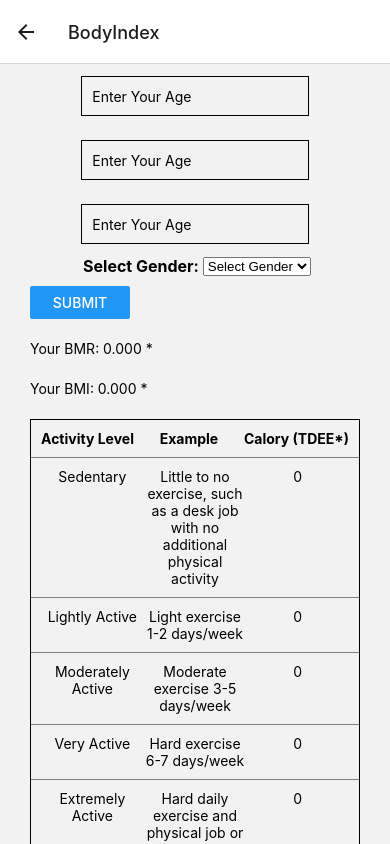
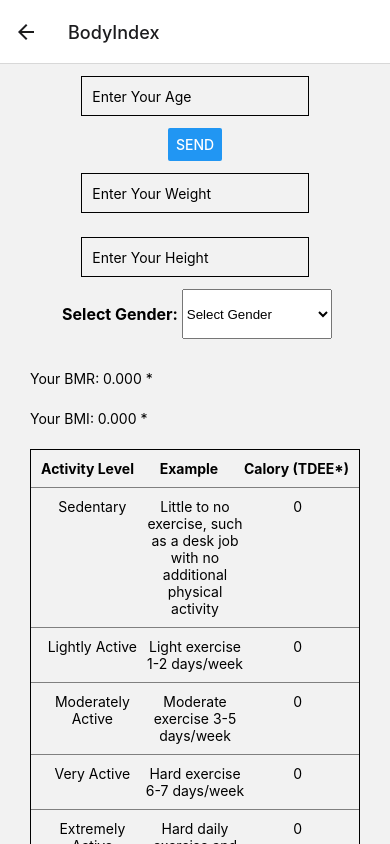
Before and after one commit to FengyanTina/NutritionCaculator, a React Native app: screen /BodyIndex in a window 390 px wide. Built offline with nearby package versions, Linux system fonts and the light colour scheme.

Commit message:
userEffect, chang submit on form

```diff
--- a/components/CalculationContext.tsx
+++ b/components/CalculationContext.tsx
@@ -1,41 +1,20 @@
 import React, { useCallback, useMemo } from "react";
 import { createContext, useState, useContext } from "react";
-import { ActivityLevelData, initialActivityLevelData } from "../models/ActivityLevelData";
+import {
+  ActivityLevelData,
+  initialActivityLevelData,
+} from "../models/ActivityLevelData";
+import { User } from "../models/UserInfor";
 // export interface ActivityLevelData{
 //     Level: string;
 //     Description: string;
 //     Factor: number;
 //     Calory:number;
-// };
-interface CalculationContextProps {
-  activityLevelData: {
-    Level: string;
-    Description: string;
-    Factor: number;
-    Calory:number;
-  }[];
-  age: string;
-  setAge: (age: string) => void;
-  weight: string;
-  setWeight: (weight: string) => void;
-  height: string;
-  setHeight: (height: string) => void;
-  selectedGender: string;
-  setSelectedGender: (gender: string) => void;
-  selectedActivityLevel: string;
-  setSelectedActivityLevel: (activityLevel: string) => void;
-  selectedNutritionGoal: string;
-  setSelectedNutritionGoal: (nutritionGoal: string) => void;
-  bmiValue: number;
-  calculateBMI: () => void;
-  bmrValue: number;
-  calculateBMR: () => void;
-
-}
 // const initialActivityLevelData:ActivityLevelData[] = [
 //   {
 //     Level: "Sedentary",
 //     Description:
+// };
 //       "Little to no exercise, such as a desk job with no additional physical activity ",
 //     Factor: 1.2,
 //     Calory:0,
@@ -67,25 +46,43 @@ interface CalculationContextProps {
 //   },
 // ];
 
+interface CalculationContextProps {
+  activityLevelData: ActivityLevelData[];
+  //   age: string;
+  //   setAge: (age: string) => void;
+  //   weight: string;
+  //   setWeight: (weight: string) => void;
+  //   height: string;
+  //   setHeight: (height: string) => void;
+  //   selectedGender: string;
+  //   setSelectedGender: (gender: string) => void;
+  selectedActivityLevel: string;
+  setSelectedActivityLevel: (activityLevel: string) => void;
+  selectedNutritionGoal: string;
+  setSelectedNutritionGoal: (nutritionGoal: string) => void;
+  bmiValue: number;
+  calculateBMI: (user: User) => void;
+  bmrValue: number;
+  calculateBMR: (user: User) => void;
+}
 export const CalculationContext = createContext<CalculationContextProps>({
-  activityLevelData:initialActivityLevelData,
-  age: "",
-  setAge: (age: string) => {},
-  weight: "",
-  setWeight: (weight: string) => {},
-  height: "",
-  setHeight: (weight: string) => {},
-  selectedGender: "",
-  setSelectedGender: (gender: string) => {},
+  activityLevelData: initialActivityLevelData,
+  //   age: "",
+  //   setAge: (age: string) => {},
+  //   weight: "",
+  //   setWeight: (weight: string) => {},
+  //   height: "",
+  //   setHeight: (weight: string) => {},
+  //   selectedGender: "",
+  //   setSelectedGender: (gender: string) => {},
   selectedActivityLevel: "",
   setSelectedActivityLevel: (activityLevel: string) => {},
   selectedNutritionGoal: "",
   setSelectedNutritionGoal: (nutritionGoal: string) => {},
   bmiValue: 0,
-  calculateBMI: () => {},
+  calculateBMI: (user: User) => {},
   bmrValue: 0,
-  calculateBMR: () => {},
-
+  calculateBMR: (user: User) => {},
 });
 export function useCalculationContext() {
   return useContext(CalculationContext);
@@ -96,23 +93,17 @@ export const CalculationProvider = ({
 }: {
   children: React.ReactNode;
 }) => {
-  const [age, setAge] = useState("");
-  const [height, setHeight] = useState("");
-  const [weight, setWeight] = useState("");
-  const [selectedGender, setSelectedGender] = useState("");
-  const [selectedActivityLevel, setSelectedActivityLevel] = useState(
-    ""
-  );
-  const [selectedNutritionGoal, setSelectedNutritionGoal] = useState(
-    ""
-  );
+
+  const [selectedActivityLevel, setSelectedActivityLevel] = useState("");
+  const [selectedNutritionGoal, setSelectedNutritionGoal] = useState("");
   const [bmiValue, setBmiValue] = useState(0);
   const [bmrValue, setBmrValue] = useState(0);
 
-  const calculateBMI = () => {
-    const heightInMeters = parseFloat(height) / 100;
-    const weightInKg = parseFloat(weight);
-    console.log(height, weight)
+  const calculateBMI = (data: User) => {
+    console.log("calculateBMI", data);
+    const heightInMeters = parseFloat(data.height) / 100;
+    const weightInKg = parseFloat(data.weight);
+    console.log(data.height, data.weight);
     if (isNaN(heightInMeters) || isNaN(weightInKg)) {
       console.error("Invalid input values");
       return;
@@ -121,53 +112,45 @@ export const CalculationProvider = ({
     setBmiValue(bmi);
   };
 
-  const calculateBMR = () => {
-    const heightInCm = parseFloat(height);
-    const weightInKg = parseFloat(weight);
-    const ageInNum = parseFloat(age);
-    console.log(height, weight, age)
+  const calculateBMR = (data: User) => {
+    console.log("calculateBMR", data);
+    const heightInCm = parseFloat(data.height);
+    const weightInKg = parseFloat(data.weight);
+    const ageInNum = parseFloat(data.age);
+    console.log(data.height, data.weight, data.age);
     if (isNaN(heightInCm) || isNaN(weightInKg) || isNaN(ageInNum)) {
       console.error("Invalid input values");
       return;
     }
-    if (selectedGender === "") {
+    if (data.selectedGender === "") {
       console.error("Please select your gender before calculating BMR.");
       return;
     }
 
-    if(selectedGender === 'male'){
-
-
-        const bmr = (10*weightInKg) + (6.25*heightInCm)-(5* ageInNum)+5;
+    if (data.selectedGender === "male") {
+      const bmr = 10 * weightInKg + 6.25 * heightInCm - 5 * ageInNum + 5;
       setBmrValue(bmr);
-    } else if (selectedGender === 'female'){
-        const bmr = (10*weightInKg) + (6.25*heightInCm)-(5* ageInNum)-161;
+    } else if (data.selectedGender === "female") {
+      const bmr = 10 * weightInKg + 6.25 * heightInCm - 5 * ageInNum - 161;
       setBmrValue(bmr);
     }
-}
+  };
 
   const activityLevelData = useMemo(() => {
-
-    const updatedActivityLevelData = initialActivityLevelData.map((activity) => ({
+    const updatedActivityLevelData = initialActivityLevelData.map(
+      (activity) => ({
         ...activity,
         Calory: bmrValue * activity.Factor,
-      }));
+      })
+    );
 
-      return updatedActivityLevelData
+    return updatedActivityLevelData;
   }, [bmrValue]);
 
   return (
     <CalculationContext.Provider
       value={{
         activityLevelData,
-        age,
-        setAge,
-        height,
-        setHeight,
-        weight,
-        setWeight,
-        selectedGender,
-        setSelectedGender,
         selectedActivityLevel,
         setSelectedActivityLevel,
         selectedNutritionGoal,
--- a/components/InputForm.tsx
+++ b/components/InputForm.tsx
@@ -11,10 +11,10 @@ import {
 } from "react-native";
 import { RootStackParamList } from "../App";
 import { NativeStackScreenProps } from "@react-navigation/native-stack";
-import React, { useContext, useState } from "react";
+import { useContext, useEffect, useState } from "react";
 import { Picker } from "@react-native-picker/picker";
 import { useCalculationContext } from "./CalculationContext";
-import { User } from "../models/UserInfor";
+import { User, defaultUser } from "../models/UserInfor";
 
 import { Controller, SubmitHandler, useForm } from "react-hook-form";
 interface InputFormProps {
@@ -36,23 +36,14 @@ export default function InputForm({
     control,
     handleSubmit,
     formState: { errors },
-  } = useForm<User>();
+  } = useForm<User>({
+    defaultValues: defaultUser(),
+  });
 
-  const onSubmit = (data: User) => {
-    // Call the callback function to handle user input
+  const sendForm = handleSubmit((data) => {
+    console.log("sendForm", data);
     onUserInput(data);
-  };
-  // const {
-  //     register,
-  //     formState: { errors },
-  //     handleSubmit,
-  //   } = useForm<User>();
-  //   const onSubmit: SubmitHandler<User> = data => console.log(data);
-
-  //   const [age, setAge] = useState("");
-  //   const [height, setHeight] = useState("");
-  //   const [weight, setWeight] = useState("");
-  //   const [selectedGender, setSelectedGender] = useState("");
+  });
 
   return (
     <SafeAreaView>
@@ -66,13 +57,14 @@ export default function InputForm({
             <Controller
               name="age"
               control={control}
-              defaultValue=""
               rules={{ required: "Age is required." }}
-              render={({ field }) => (
+              render={({ field: { onChange, onBlur, value } }) => (
                 <>
                   <TextInput
                     style={styles.input}
-                    {...field}
+                    onBlur={onBlur}
+                    onChangeText={onChange}
+                    value={value}
                     placeholder="Enter Your Age"
                     keyboardType="numeric"
                   />
@@ -80,69 +72,44 @@ export default function InputForm({
                 </>
               )}
             />
-
+            <Button onPress={sendForm} title="Send" />
             <Controller
               name="weight"
               control={control}
-              defaultValue=""
               rules={{ required: "weight is required." }}
-              render={({ field }) => (
+              render={({ field: { onChange, onBlur, value } }) => (
                 <>
                   <TextInput
                     style={styles.input}
-                    {...field}
-                    placeholder="Enter Your Age"
+                    onBlur={onBlur}
+                    onChangeText={onChange}
+                    value={value}
+                    placeholder="Enter Your Weight"
                     keyboardType="numeric"
                   />
-                  <Text style={styles.errorText}>{errors.age?.message}</Text>
+                  <Text style={styles.errorText}>{errors.weight?.message}</Text>
                 </>
               )}
             />
             <Controller
               name="height"
               control={control}
-              defaultValue=""
               rules={{ required: "height is required." }}
-              render={({ field }) => (
+              render={({ field: { onChange, onBlur, value } }) => (
                 <>
                   <TextInput
                     style={styles.input}
-                    {...field}
-                    placeholder="Enter Your Age"
+                    onBlur={onBlur}
+                    onChangeText={onChange}
+                    value={value}
+                    placeholder="Enter Your Height"
                     keyboardType="numeric"
                   />
-                  <Text style={styles.errorText}>{errors.age?.message}</Text>
+                  <Text style={styles.errorText}>{errors.height?.message}</Text>
                 </>
               )}
             />
 
-            {/* <TextInput
-            style={styles.input}
-            value={age}
-            error={!!errors.age}
-
-            helperText={errors.age?.message}
-            margin="normal"
-            {...register("age", { required: "Title is required." })}
-            onChangeText={(val) => setAge(val)}
-            placeholder="Enter Your Age"
-            keyboardType="numeric"
-         /> */}
-
-            {/* <TextInput
-              style={styles.input}
-              value={height}
-              onChangeText={(val) => setHeight(val)}
-              placeholder="Enter Your Height in (cm)"
-              keyboardType="numeric"
-            />
-            <TextInput
-              style={styles.input}
-              value={weight}
-              onChangeText={(val) => setWeight(val)}
-              placeholder="Enter Your Weight in (Kg)"
-              keyboardType="numeric"
-            /> */}
           </View>
         )}
       </TouchableWithoutFeedback>
@@ -153,12 +120,13 @@ export default function InputForm({
             control={control}
             defaultValue=""
             rules={{ required: "Please select a gender." }} // Add a required rule
-            render={({ field }) => (
+            render={({ field: { onChange, onBlur, value } }) => (
               <>
                 <Text style={styles.text}> Select Gender: </Text>
                 <Picker
-                  selectedValue={field.value}
-                  onValueChange={(itemValue) => field.onChange(itemValue)}
+                  style={{ height: 50, width: 150 }}
+                  selectedValue={value}
+                  onValueChange={(itemValue) => onChange(itemValue)}
                 >
                   <Picker.Item label="Select Gender" value="" />
                   <Picker.Item label="Female" value="female" />
--- a/screens/BodyIndexScreen.tsx
+++ b/screens/BodyIndexScreen.tsx
@@ -1,50 +1,81 @@
-import { View, StyleSheet, Text, SafeAreaView, TextInput, Button, Alert, Keyboard, StatusBar, ScrollView } from "react-native";
+import {
+  View,
+  StyleSheet,
+  Text,
+  SafeAreaView,
+  TextInput,
+  Button,
+  Alert,
+  Keyboard,
+  StatusBar,
+  ScrollView,
+} from "react-native";
 import { RootStackParamList } from "../App";
 import { NativeStackScreenProps } from "@react-navigation/native-stack";
-import React, { useContext, useState } from "react";
+import React, { useContext, useEffect, useState } from "react";
 import InputForm from "../components/InputForm";
 import { CalculationContext } from "../components/CalculationContext";
 import DataTable from "../components/DataTable";
+import { User } from "../models/UserInfor";
 
 type Props = NativeStackScreenProps<RootStackParamList, "BodyIndex">;
 export default function BodyIndexScreen({ navigation }: Props) {
-    const {bmiValue,bmrValue,selectedGender,setSelectedGender, setAge,setHeight,setWeight, calculateBMI, calculateBMR} = useContext(CalculationContext);
+  const { bmiValue, bmrValue, calculateBMI, calculateBMR } =
+    useContext(CalculationContext);
+  const [user, setUser] = useState<User | null>(null);
 
-    const [inputSubmitted, setInputSubmitted] = useState(false);
+  const onSubmit = (data: User) => {
+
+    setUser(data);
+  };
 
 
-      const handleCalculateCalory = () => {
-        calculateBMI();
-        calculateBMR();
-        setAge("");
-        setHeight("");
-        setWeight("");
-        setSelectedGender("");
-      };
+  useEffect(()=>{
+    if (user) {
+      calculateBMI(user);
+      calculateBMR(user);
+    } else {
+      console.log("user is null!");
+    }
+  },[user])
+  useEffect(()=>{
+    console.log("bmiValue",bmiValue);
+  },[bmiValue])
+
+
+
 
   return (
     <SafeAreaView style={styles.container}>
       <ScrollView style={styles.scrollView}>
-        <InputForm inputsToShow={['basic','selecteGender']}/>
-        <View style={styles.submitButton} >
-        <Button title="Submit" onPress={handleCalculateCalory} />
+        <InputForm
+          inputsToShow={["basic", "selecteGender"]}
+          onUserInput={onSubmit}
+        />
+        <View style={styles.submitButton}>
         </View>
         <Text style={styles.text}>Your BMR: {bmrValue.toFixed(3)} *</Text>
         <Text style={styles.text}>Your BMI: {bmiValue.toFixed(3)} *</Text>
-        <DataTable/>
+        <DataTable />
         <Text style={styles.text}>
           <Text style={styles.boldText}>* BMR:</Text>
           BMR is your body’s calorie needs at rest with no extra activity.
         </Text>
         <Text style={styles.text}>
           <Text style={styles.boldText}>* TDEE:</Text>
-         Your BMR is still only your energy needs at rest. To determine how many calories you expend on a daily basis, you also need to factor in your physical activities. This will then give you your total daily energy expenditure, or TDEE.</Text>
+          Your BMR is still only your energy needs at rest. To determine how
+          many calories you expend on a daily basis, you also need to factor in
+          your physical activities. This will then give you your total daily
+          energy expenditure, or TDEE.
+        </Text>
         <Text style={styles.text}>
           <Text style={styles.boldText}>* Mifflin-St Jeor equation</Text>
-        The Mifflin-St Jeor equation[3] is one of the most widely used BMR formulas. It appears to provide a closer estimate of true BMR than the Harris-Benedict equation.</Text>
+          The Mifflin-St Jeor equation[3] is one of the most widely used BMR
+          formulas. It appears to provide a closer estimate of true BMR than the
+          Harris-Benedict equation.
+        </Text>
       </ScrollView>
     </SafeAreaView>
-
   );
 }
 const styles = StyleSheet.create({
@@ -55,16 +86,16 @@ const styles = StyleSheet.create({
   scrollView: {
     marginHorizontal: 20,
   },
-    submitButton:{
-        margin:10,
-        width:100,
-        alignContent:'center',
+  submitButton: {
+    margin: 10,
+    width: 100,
+    alignContent: "center",
   },
-    text:{
-        margin:10,
+  text: {
+    margin: 10,
     lineHeight: 20,
   },
-    boldText:{
-        fontWeight: 'bold',
-    }
+  boldText: {
+    fontWeight: "bold",
+  },
 });
```
Lines whose indentation alone changed are shown as unchanged.
